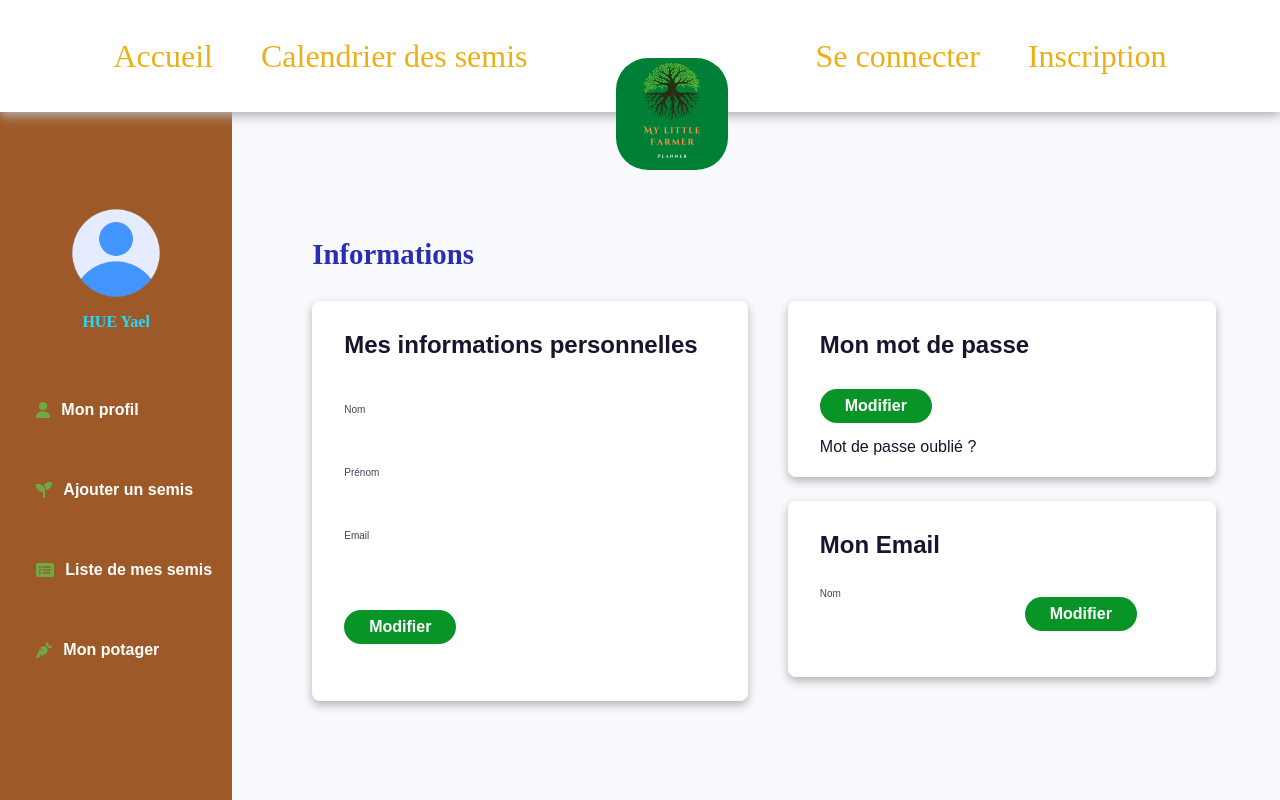
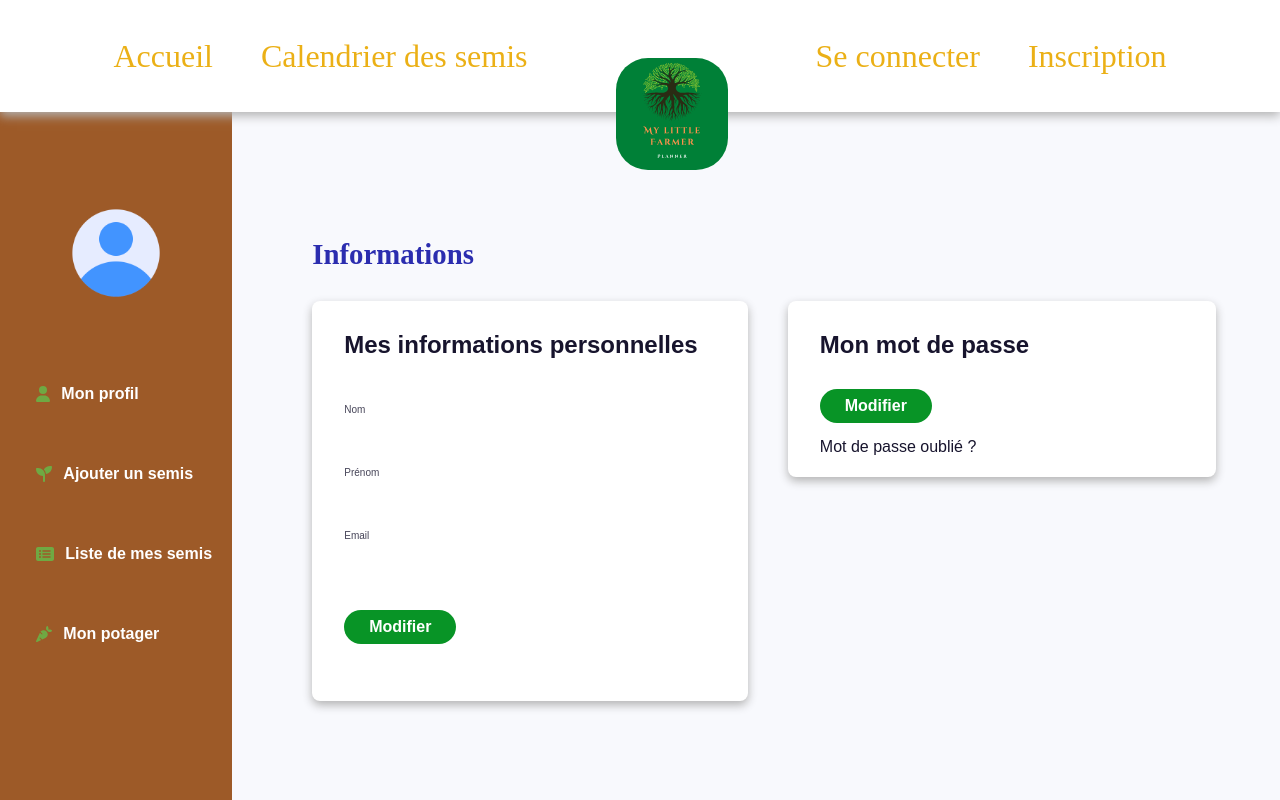
Before and after one commit to yaelxy05/my-little-garden-front, a React (Create React App) app: page /espace-utilisateur/mon-profil in a window 1280 px wide. Shown: the top 800 px of the page. Built offline with nearby package versions, Linux system fonts and the light colour scheme; no server answers; a web font is replaced by a local one.

Commit message:
add lastname + firstname in menu user profil

```diff
--- a/src/Pages/SpaceUser/MenuUser.js
+++ b/src/Pages/SpaceUser/MenuUser.js
@@ -1,4 +1,4 @@
-import React from "react";
+import React, { useState, useEffect } from "react";
 import { Link, Outlet } from "react-router-dom";
 // Import fontawesome
 import { FontAwesomeIcon } from "@fortawesome/react-fontawesome";
@@ -11,13 +11,47 @@ import {
 // Import picture
 import Avatar from "../../assets/img/avatar/user.png";
 
+// Import package
+import axios from "axios";
+
+
 function MenuUser() {
+  // Initial state
+  const [formDataUser, setFormDataUser] = useState({
+    firstname: "",
+    lastname: ""
+  });
+
+  useEffect(() => {
+    const token = localStorage.getItem("token");
+    const API_URLS = process.env.REACT_APP_API_URL;
+
+    const getInfoUser = async () => {
+      axios
+        .get(`${API_URLS}/users`, {
+          headers: {
+            Authorization: "Bearer " + token,
+            Accept: "application/json, text/plain, */*",
+            "Content-Type": "application/json",
+          },
+        })
+        .then((response) => {
+          console.log(response);
+          setFormDataUser(response.data[0]);
+        })
+        .catch((error) => {
+          console.log(error);
+        });
+    };
+    getInfoUser();
+  }, []);
+
   return (
     <>
       <aside className="menu_user">
         <div className="menu_user-img">
           <img src={Avatar} alt="avatar profil" />
-          <p>HUE Yael</p>
+          <p>{ formDataUser.lastname + " " + formDataUser.firstname}</p>
         </div>
 
         <ul>
--- a/src/Pages/SpaceUser/Profil.js
+++ b/src/Pages/SpaceUser/Profil.js
@@ -27,6 +27,11 @@ function Profil() {
 
   const activateButtonPassword = () => setModifyInputPassword(true);
   const desactivateButtonPassword = () => setModifyInputPassword(false);
+
+  const [modifyInputEmail, setModifyInputEmail] = useState(false);
+
+  const activateButtonEmail = () => setModifyInputEmail(true);
+  const desactivateButtonEmail = () => setModifyInputEmail(false);
 
   useEffect(() => {
     const token = localStorage.getItem("token");
@@ -79,7 +84,37 @@ function Profil() {
         setTimeout(() => {
           setMessageSuccess("");
         }, 2500);
+      })
+      .catch((error) => {
+        console.log(error);
+      });
+  };
 
+  // Function for update email
+  const handleUpdateEmail = async (evt) => {
+    evt.preventDefault();
+    setFormDataUser(formDataUser);
+
+    axios
+      .patch(
+        `${API_URLS}/user/update/${formDataUser.id}`,
+        {
+          email: formDataUser.email,
+        },
+        {
+          headers: {
+            Authorization: "Bearer " + token,
+            Accept: "application/json, text/plain, */*",
+            "Content-Type": "application/json",
+          },
+        }
+      )
+      .then((response) => {
+        console.log(response);
+        setMessageSuccess(response.data.message);
+        setTimeout(() => {
+          setMessageSuccess("");
+        }, 2500);
       })
       .catch((error) => {
         console.log(error);
@@ -228,24 +263,7 @@ function Profil() {
               </>
             )}
           </article>
-          <article className="profil_data input_modify">
-            <header>
-              <h2>Mon Email</h2>
-            </header>
-            <div className="profil_data--email">
-              <div className="profil_data--email">
-                <input
-                  type="email"
-                  name="email"
-                  readOnly
-                  value={formDataUser.email}
-                  id="email-data"
-                />
-                <label htmlFor="email-data">Nom</label>
-              </div>
-              <button className="button_email">Modifier</button>
-            </div>
-          </article>
+
         </div>
       </div>
     </div>
```
